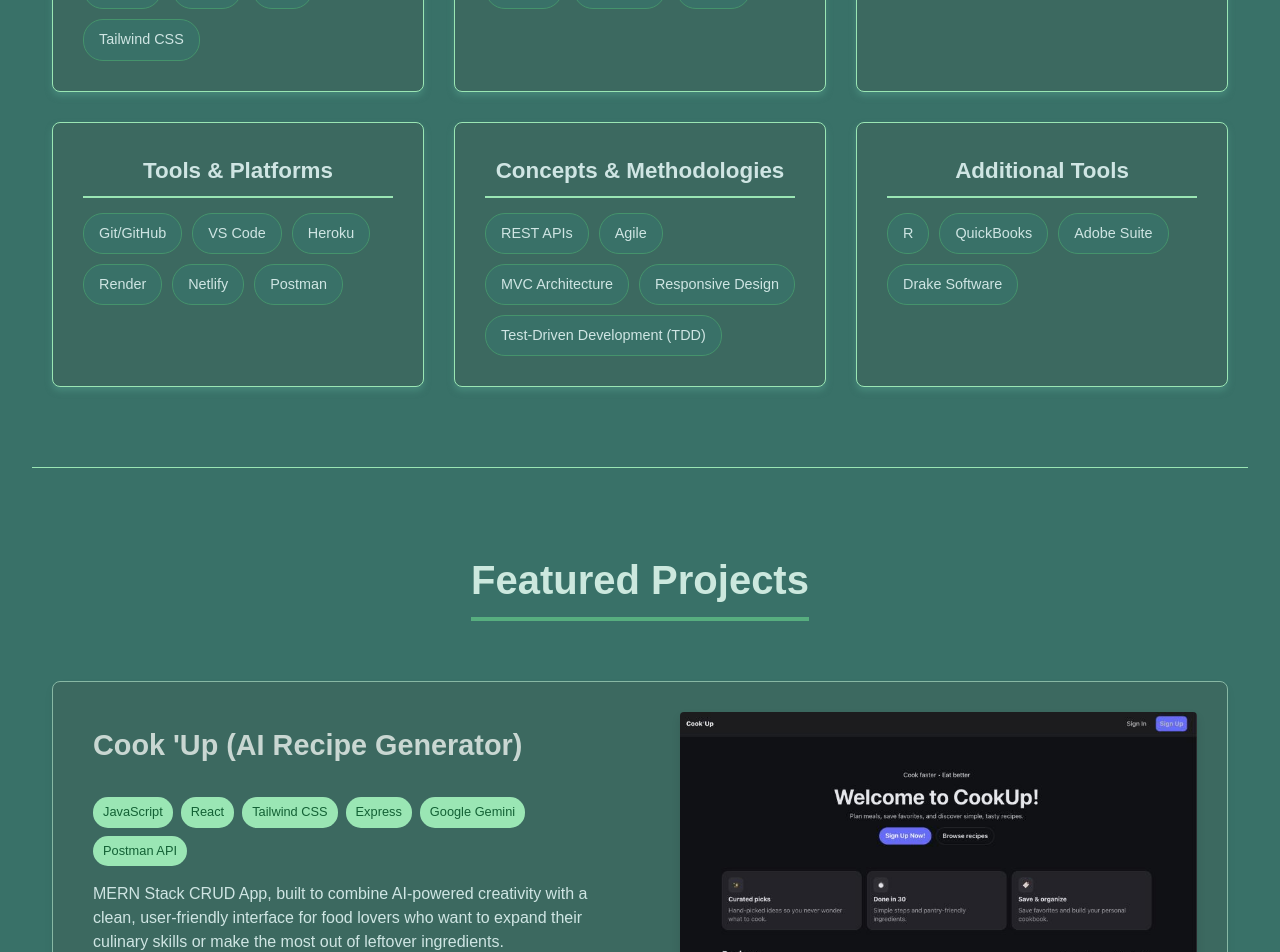
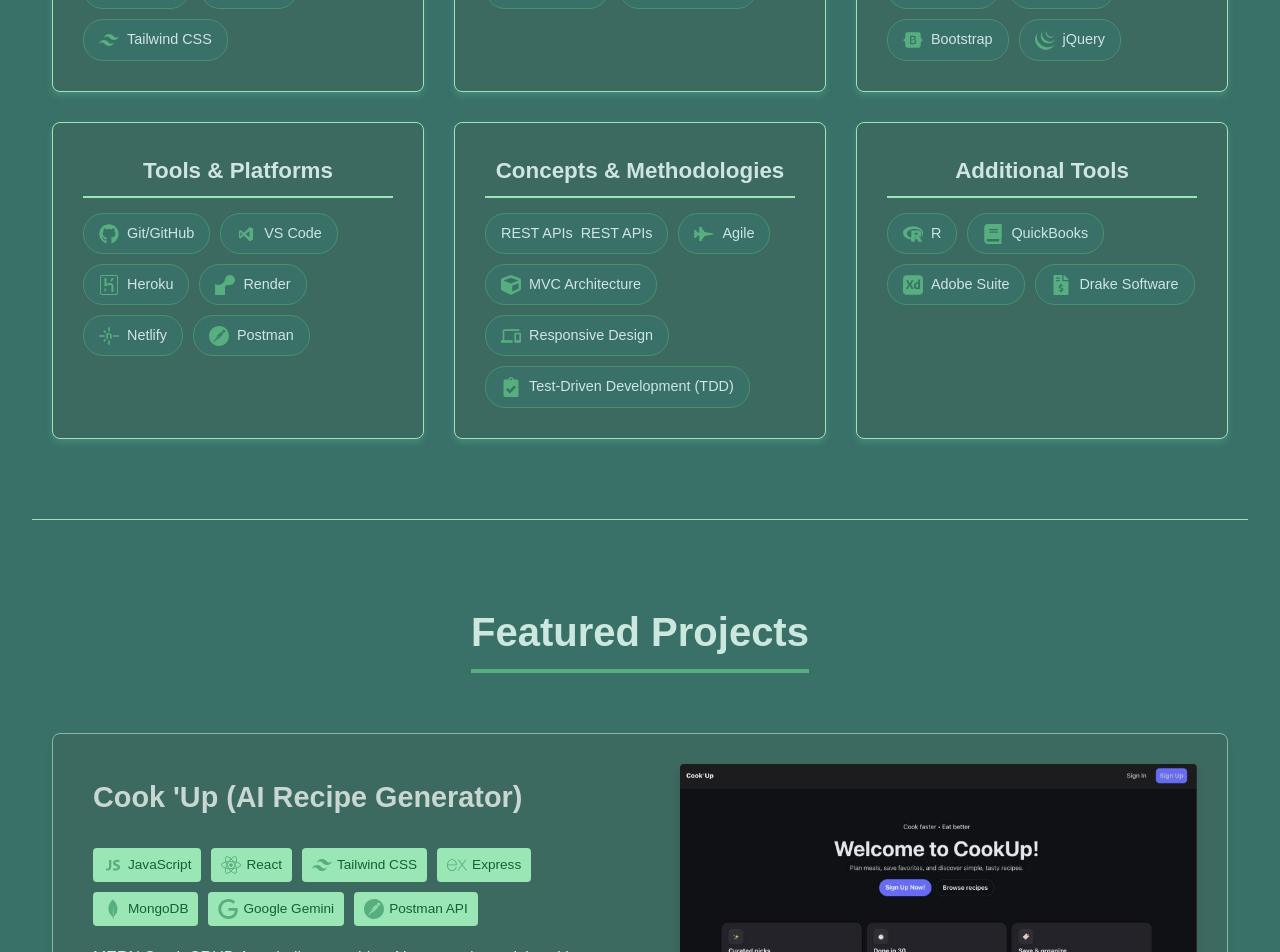
Before and after one commit to Mkac0/melabreu_portfolio, a React (Vite) app in the folder portfolio/: page / in a window 1280 px wide. Shown: the part 1380-2332 px from the top of the page. Built offline with nearby package versions, Linux system fonts and the light colour scheme.

Commit message:
added icon for skills

```diff
--- a/portfolio/src/components/Contact.jsx
+++ b/portfolio/src/components/Contact.jsx
@@ -15,7 +15,7 @@
         <h2 className="section-title">Get In Touch!</h2>
         <form
           className="contact-form"
-          action="YOUR_FORMSPREE_OR_NETLIFY_ENDPOINT"
+          action="https://formspree.io/f/xyzlgybj"
           method="POST"
         >
           <input
@@ -27,7 +27,7 @@
           />
           <input
             type="email"
-            name="email"
+            name="_replyto"
             placeholder="Your Email"
             required
             className="form-input"
--- a/portfolio/src/components/ProjectCard.jsx
+++ b/portfolio/src/components/ProjectCard.jsx
@@ -1,4 +1,18 @@
 import React from 'react';
+import * as FaIcons from 'react-icons/fa';
+import * as DiIcons from 'react-icons/di';
+import * as SiIcons from 'react-icons/si';
+import * as MdIcons from 'react-icons/md';
+
+const getIconComponent = (library, iconName) => {
+  switch (library) {
+    case 'Fa': return FaIcons[iconName];
+    case 'Di': return DiIcons[iconName];
+    case 'Si': return SiIcons[iconName];
+    case 'Md': return MdIcons[iconName];
+    default: return null;
+  }
+};
 
 const ProjectCard = ({ project }) => {
   return (
@@ -8,11 +22,19 @@
           <h3 className="project-title">{project.title}</h3>
 
           <div className="project-tech-stack">
-            {project.techStack.map((tech, index) => (
-              <span key={index} className="tech-badge">
-                {tech}
-              </span>
-            ))}
+            {project.techStack.map((tech, index) => {
+              const IconComponent = getIconComponent(tech.library, tech.icon);
+              return (
+                <div key={index} className="tech-badge">
+                  {IconComponent ? (
+                    <IconComponent size={20} className="tech-icon" />
+                  ) : (
+                    <span>{tech.name}</span>
+                  )}
+                  <span className="tech-name-label">{tech.name}</span>
+                </div>
+              );
+            })}
           </div>
 
           <p className="project-description">
--- a/portfolio/src/components/Skills.jsx
+++ b/portfolio/src/components/Skills.jsx
@@ -1,23 +1,44 @@
 import React from 'react';
-import { skillGroups } from '../data/SkillsData';
+import { skills } from '../data/SkillsData';
+import * as FaIcons from 'react-icons/fa';
+import * as DiIcons from 'react-icons/di';
+import * as SiIcons from 'react-icons/si';
+import * as MdIcons from 'react-icons/md';
+
+const getIconComponent = (library, iconName) => {
+  switch (library) {
+    case 'Fa': return FaIcons[iconName];
+    case 'Di': return DiIcons[iconName];
+    case 'Si': return SiIcons[iconName];
+    case 'Md': return MdIcons[iconName];
+    default: return null;
+  }
+};
 
 const Skills = () => {
   return (
     <section id="skills" className="skills-section">
       <div className="container">
+        <h2 className="section-title">Technical Skills</h2>
+        <div className="skills-grid">
+          {skills.map((group, groupIndex) => (
+            <div key={groupIndex} className="skill-group-card">
+              <h3 className="skill-group-title">{group.group}</h3>
+              <div className="skill-badges-container">
+                {group.list.map((skill, skillIndex) => {
+                  const IconComponent = getIconComponent(skill.library, skill.icon);
 
-        <h2 className="section-title">Technical Skills</h2>
-
-        <div className="skills-grid">
-          {skillGroups.map((group, index) => (
-            <div key={index} className="skill-group-card">
-              <h3 className="skill-group-title">{group.title}</h3>
-              <div className="skill-badges-container">
-                {group.skills.map((skill, skillIndex) => (
-                  <span key={skillIndex} className="skill-badge">
-                    {skill}
-                  </span>
-                ))}
+                  return (
+                    <div key={skillIndex} className="skill-badge">
+                      {IconComponent ? (
+                        <IconComponent size={20} className="skill-icon" />
+                      ) : (
+                        <span>{skill.name}</span>
+                      )}
+                      <span className="skill-name-label">{skill.name}</span>
+                    </div>
+                  );
+                })}
               </div>
             </div>
           ))}
--- a/portfolio/src/data/ProjectsData.js
+++ b/portfolio/src/data/ProjectsData.js
@@ -5,12 +5,13 @@
     description:
       "MERN Stack CRUD App, built to combine AI-powered creativity with a clean, user-friendly interface for food lovers who want to expand their culinary skills or make the most out of leftover ingredients.",
     techStack: [
-      "JavaScript",
-      "React",
-      "Tailwind CSS",
-      "Express",
-      "Google Gemini",
-      "Postman API",
+      { name: "JavaScript", icon: "DiJavascript1", library: "Di" },
+      { name: "React", icon: "FaReact", library: "Fa" },
+      { name: "Tailwind CSS", icon: "SiTailwindcss", library: "Si" },
+      { name: "Express", icon: "SiExpress", library: "Si" },
+      { name: "MongoDB", icon: "SiMongodb", library: "Si" },
+      { name: "Google Gemini", icon: "SiGoogle", library: "Si" },
+      { name: "Postman API", icon: "SiPostman", library: "Si" },
     ],
     liveDemoLink: "https://cookupga.netlify.app/",
     githubLink: "https://github.com/Mkac0/cook-up-front-end",
@@ -21,11 +22,10 @@
     description:
       "Echos is a CRUD application built with Django that allows users to create, read, update, and delete car listings. Users can see car listing with its VIN, mileage, and price. Users are also able to create/log into their account and create their own listings.",
     techStack: [
-      "Python",
-      "Django",
-      "CSS",
-      "Auto.dev API",
-      "Heroku",
+      { name: "JavaScript", icon: "DiJavascript1", library: "Di" },
+      { name: "EJS", icon: "DiCodeBadge", library: "Di" },
+      { name: "CSS", icon: "FaCss3Alt", library: "Fa" },
+      { name: "Express", icon: "SiExpress", library: "Si" },
     ],
     liveDemoLink: "https://echoes-644fddc8796a.herokuapp.com/",
     githubLink: "https://github.com/Mkac0/Echoes",
@@ -35,7 +35,12 @@
     image: "/assets/images/tellin-screenshot.png",
     description:
       "The tellin' CRUD app is a social blog site, where you can sign up, sign in, sign out and post your best photos, poems, short stories, etc.",
-    techStack: ["JavaScript", "EJS", "CSS", "Express"],
+    techStack: [
+      { name: "JavaScript", icon: "DiJavascript1", library: "Di" },
+      { name: "EJS", icon: "DiCodeBadge", library: "Di" },
+      { name: "CSS", icon: "FaCss3Alt", library: "Fa" },
+      { name: "Express", icon: "SiExpress", library: "Si" },
+    ],
     liveDemoLink: "https://tellin-7168d99553e2.herokuapp.com/",
     githubLink: "https://github.com/Mkac0/tellin",
   },
@@ -44,7 +49,11 @@
     image: "/assets/images/concentration-screenshot.png",
     description:
       "The concentration Game is a memory game where each block/button will have an image. The goal of the game is to match all 3 pair of images at a time.",
-    techStack: ["HTML", "JavaScript", "CSS"],
+    techStack: [
+      { name: "JavaScript", icon: "DiJavascript1", library: "Di" },
+      { name: "HTML", icon: "FaHtml5", library: "Fa" },
+      { name: "CSS", icon: "FaCss3Alt", library: "Fa" },
+    ],
     liveDemoLink: "https://mkac0.github.io/concentration-game/",
     githubLink: "https://github.com/Mkac0/concentration-game",
   },
--- a/portfolio/src/data/SkillsData.js
+++ b/portfolio/src/data/SkillsData.js
@@ -1,32 +1,62 @@
-export const skillGroups = [
+export const skills = [
   {
-    title: "Languages",
-    skills: ["JavaScript (ES6+)", "Python", "HTML5", "CSS3", "SQL", "Tailwind CSS"],
-  },
-  {
-    title: "Frameworks & Libraries",
-    skills: ["React", "Node.js", "Express", "Django", "Bootstrap", "jQuery"],
-  },
-  {
-    title: "Databases",
-    skills: ["PostgreSQL", "MongoDB"],
-  },
-  {
-    title: "Tools & Platforms",
-    skills: ["Git/GitHub", "VS Code", "Heroku", "Render", "Netlify", "Postman"],
-  },
-  {
-    title: "Concepts & Methodologies",
-    skills: [
-      "REST APIs",
-      "Agile",
-      "MVC Architecture",
-      "Responsive Design",
-      "Test-Driven Development (TDD)",
+    group: "Frontend",
+    list: [
+      { name: "JavaScript", icon: "DiJavascript1", library: "Di" },
+      { name: "React", icon: "FaReact", library: "Fa" },
+      { name: "HTML5", icon: "FaHtml5", library: "Fa" },
+      { name: "CSS3", icon: "FaCss3Alt", library: "Fa" },
+      { name: "Tailwind CSS", icon: "SiTailwindcss", library: "Si" },
     ],
   },
   {
-    title: "Additional Tools",
-    skills: ["R", "QuickBooks", "Adobe Suite", "Drake Software"],
+    group: "Backend & Database",
+    list: [
+      { name: "Node.js", icon: "FaNodeJs", library: "Fa" },
+      { name: "Express.js", icon: "SiExpress", library: "Si" },
+      { name: "MongoDB", icon: "SiMongodb", library: "Si" },
+      { name: "PostgreSQL", icon: "SiPostgresql", library: "Si" },
+    ],
+  },
+  {
+    group: "Frameworks & Libraries",
+    list: [
+      { name: "React", icon: "FaReact", library: "Fa" },
+      { name: "Node.js", icon: "FaNodeJs", library: "Fa" },
+      { name: "Express", icon: "SiExpress", library: "Si" },
+      { name: "Django", icon: "SiDjango", library: "Si" },
+      { name: "Bootstrap", icon: "FaBootstrap", library: "Fa" },
+      { name: "jQuery", icon: "SiJquery", library: "Si" },
+    ],
+  },
+  {
+    group: "Tools & Platforms",
+    list: [
+      { name: "Git/GitHub", icon: "FaGithub", library: "Fa" },
+      { name: "VS Code", icon: "DiVisualstudio", library: "Di" },
+      { name: "Heroku", icon: "SiHeroku", library: "Si" },
+      { name: "Render", icon: "SiRender", library: "Si" },
+      { name: "Netlify", icon: "SiNetlify", library: "Si" },
+      { name: "Postman", icon: "SiPostman", library: "Si" },
+    ],
+  },
+  {
+    group: "Concepts & Methodologies",
+    list: [
+      { name: "REST APIs", icon: "DiRest", library: "Di" },
+      { name: "Agile", icon: "FaFighterJet", library: "Fa" },
+      { name: "MVC Architecture", icon: "FaCube", library: "Fa" },
+      { name: "Responsive Design", icon: "MdDevices", library: "Md" },
+      { name: "Test-Driven Development (TDD)", icon: "FaClipboardCheck", library: "Fa" },
+    ],
+  },
+  {
+    group: "Additional Tools",
+    list: [
+      { name: "R", icon: "FaRProject", library: "Fa" },
+      { name: "QuickBooks", icon: "FaBook", library: "Fa" },
+      { name: "Adobe Suite", icon: "SiAdobexd", library: "Si" },
+      { name: "Drake Software", icon: "FaFileInvoiceDollar", library: "Fa" },
+    ],
   },
 ];
--- a/portfolio/src/index.css
+++ b/portfolio/src/index.css
@@ -354,6 +354,9 @@
 .skill-badge {
   display: inline-block;
   padding: 8px 15px;
+  display: inline-flex;
+  align-items: center;
+  gap: 8px;
   background-color: var(--color-background);
   color: var(--color-text-light);
   font-size: 0.9rem;
@@ -361,6 +364,16 @@
   border-radius: 20px;
   border: 1px solid rgb(69, 147, 108);
   transition: background-color 0.2s, transform 0.2s;
+}
+
+.skill-icon {
+  color: var(--color-primary);
+  flex-shrink: 0;
+}
+
+.skill-name-label {
+  color: var(--color-text-light);
+  font-weight: 500;
 }
 
 .skill-badge:hover {
@@ -456,19 +469,33 @@
 .project-tech-stack {
   display: flex;
   flex-wrap: wrap;
-  gap: 8px;
+  gap: 10px;
+  margin-bottom: 20px;
 }
 
 .tech-badge {
-  display: inline-block;
-  padding: 5px 10px;
+  display: inline-flex;
+  align-items: center;
+  gap: 5px;
+  padding: 6px 10px;
   background-color: var(--color-secondary);
   color: rgb(19, 97, 53);
   font-size: 0.8rem;
   font-weight: 500;
-  border-radius: 15px;
+  border-radius: 4px;
   border: none;
   transition: background-color 0.2s;
+}
+
+.tech-icon {
+  color: var(--color-primary);
+  flex-shrink: 0;
+}
+
+.tech-name-label {
+  color: rgb(19, 97, 53);
+  font-weight: 500;
+  font-size: 0.85rem;
 }
 
 .project-actions {
@@ -747,7 +774,8 @@
   margin: 0 auto;
   padding: 60px;
   border-radius: 8px;
-  background-color: rgb(54, 94, 86);
+  background-color: rgb(60, 105, 96);
+  border: 1px solid var(--color-secondary);
   box-shadow: 0 4px 12px rgba(0, 0, 0, 0.1);
   align-items: center;
 }
```
Also changed, not shown: portfolio/src/components/EducationAndCert.jsx (+8 -2 lines), portfolio/src/data/EducationData.js (+9 -2 lines).
